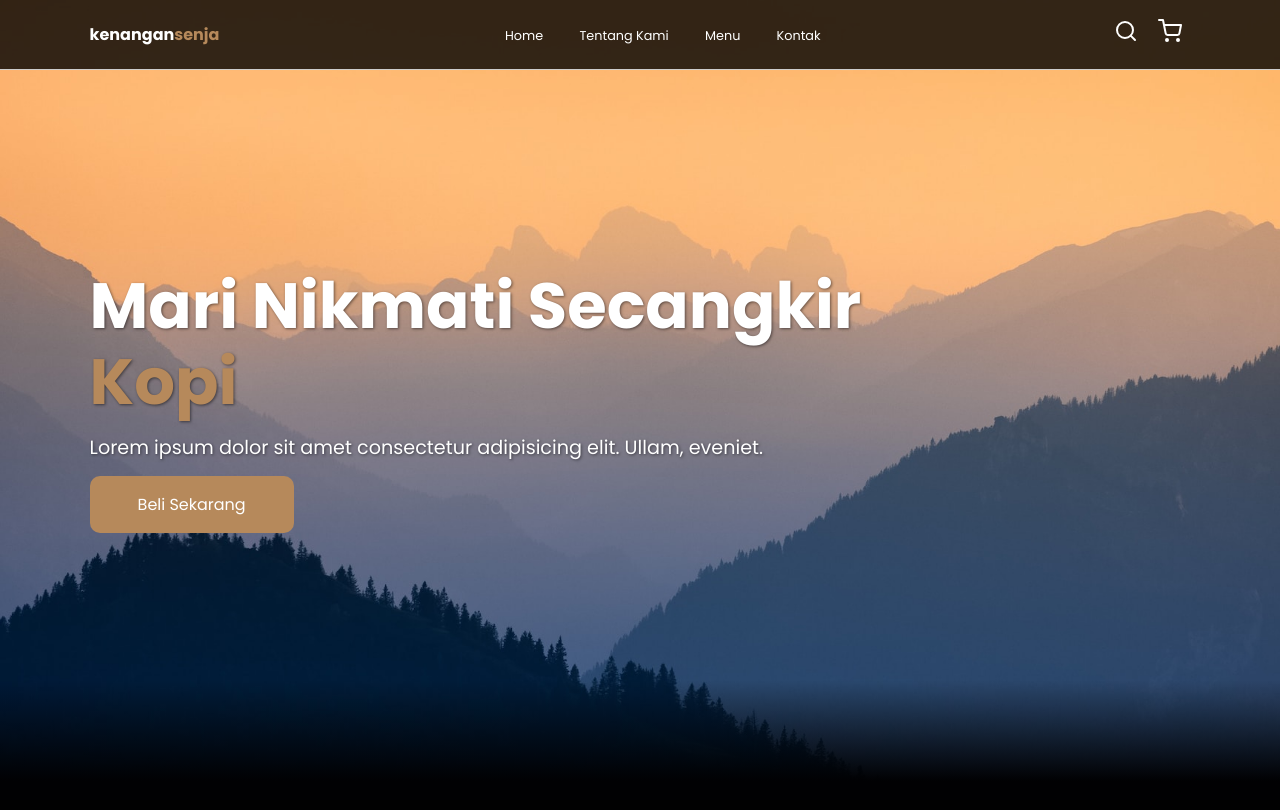
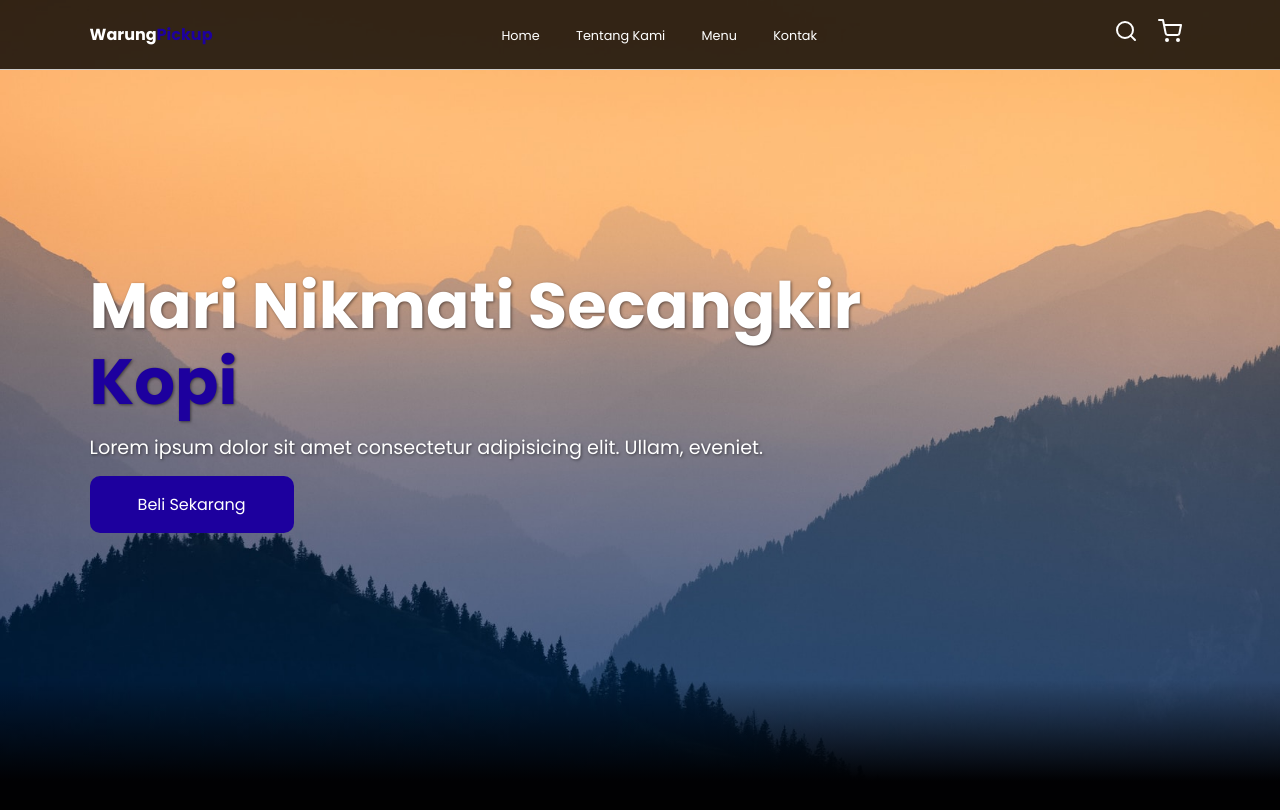
Before and after one commit to tioatrik/webcoffe, a plain HTML site: page index.html in a window 1280 px wide. Shown: the top 810 px of the page. Drawn offline with nearby package versions, Linux system fonts and the light colour scheme.

Commit message:
first commit

```diff
--- a/css/style.css
+++ b/css/style.css
@@ -1,5 +1,5 @@
 :root {
-  --primary: #b6895b;
+  --primary: #1d009e;
   --bg: #010101;
 }
 
@@ -24,7 +24,7 @@ body {
   display: flex;
   justify-content: space-between;
   align-items: center;
-  background-color: rgba(1, 1, 1, 0.8);
+  background-color: rgba(0, 0, 0, 0.8);
   border-bottom: 1px solid #ccc;
   padding: 1.2rem 7%;
   position: fixed;
@@ -145,7 +145,7 @@ body {
 }
 
 .hero .content .cta:hover {
-  background-color: black;
+  background-color: #2500cc;
 }
 
 /* media query */
--- a/index.html
+++ b/index.html
@@ -19,7 +19,7 @@
   <body>
     <!-- navbar start -->
     <nav class="navbar">
-      <a href="#" class="navbar-logo">kenangan<span>senja</span></a>
+      <a href="#" class="navbar-logo">Warung<span>Pickup</span></a>
 
       <div class="navbar-nav">
         <a href="#">Home</a>
```
